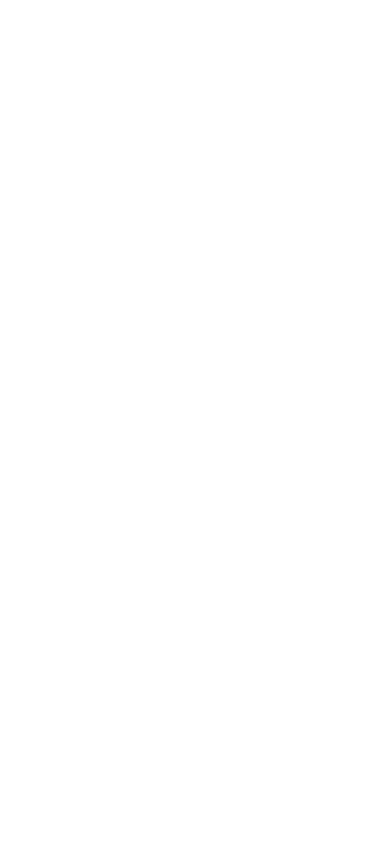
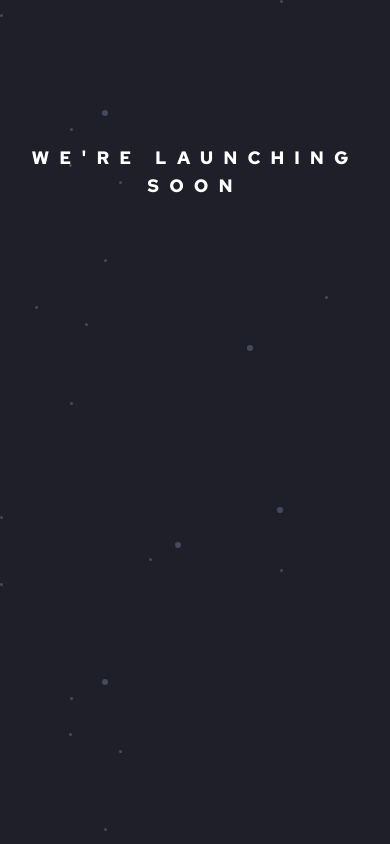
Before and after one commit to Headbwoi/launch-countdown-timer, a React (Vite) app: page / in a window 390 px wide. Built offline with nearby package versions, Linux system fonts and the light colour scheme.

Commit message:
added heading component

```diff
--- a/index.html
+++ b/index.html
@@ -4,12 +4,21 @@
     <meta charset="UTF-8" />
     <meta name="viewport" content="width=device-width, initial-scale=1.0" />
 
-    <link rel="icon" type="image/png" sizes="32x32" href="./images/favicon-32x32.png">
+    <link
+      rel="icon"
+      type="image/png"
+      sizes="32x32"
+      href="./images/favicon-32x32.png"
+    />
     <title>Frontend Mentor | Launch countdown timer</title>
-
+    <link rel="preconnect" href="https://fonts.googleapis.com" />
+    <link rel="preconnect" href="https://fonts.gstatic.com" crossorigin />
+    <link
+      href="https://fonts.googleapis.com/css2?family=Red+Hat+Text:wght@700&display=swap"
+      rel="stylesheet"
+    />
   </head>
-  <body>
-    <main id="root"></main>
+  <body id="root" class="font-redHat">
     <script type="module" src="/src/main.jsx"></script>
   </body>
 </html>
--- a/src/App.jsx
+++ b/src/App.jsx
@@ -1,7 +1,17 @@
-// import { useState } from "react"
+import Heading from "./components/Heading"
 
 function App() {
-  return <div className="App"></div>
+  return (
+    <main className="bg-Very_dark_blue min-h-screen relative before:absolute before:inset-0 before:bg-[url('../images/bg-stars.svg')] before:w-full before:h-full">
+      <div className="container px-px-mobile md:px-5 lg:px-0">
+        {/* heading */}
+        <div className="pt-36 md:pt-32">
+          <Heading />
+        </div>
+        <div className="md:w-[43.375rem]"></div>
+      </div>
+    </main>
+  )
 }
 
 export default App
--- /dev/null
+++ b/src/components/Cards.jsx
@@ -0,0 +1,5 @@
+const Cards = () => {
+  return <div></div>
+}
+
+export default Cards
--- /dev/null
+++ b/src/components/Heading.jsx
@@ -0,0 +1,9 @@
+const Heading = () => {
+  return (
+    <h1 className="text-lg text-center text-White uppercase font-redHat font-bold tracking-[10px]">
+      We're launching soon
+    </h1>
+  )
+}
+
+export default Heading
--- a/tailwind.config.cjs
+++ b/tailwind.config.cjs
@@ -8,10 +8,10 @@
     screens: {
       sm: "640px",
       md: "768px",
-      // lg: "1115px",
+      lg: "1024px",
     },
     fontFamily: {
-      sans: ["'Red Hat Text', 'sans_serif'"],
+      redHat: ["'Red Hat Text', 'sans_serif'"],
     },
     colors: {
       Grayish_blue: "hsl(237, 18%, 59%)",
@@ -21,7 +21,11 @@
       Very_dark_blue: "hsl(235, 16%, 14%)",
       black_blue: "hsl(234, 17%, 12%)",
     },
-    extend: {},
+    extend: {
+      padding: {
+        "px-mobile": "23px",
+      },
+    },
   },
   plugins: [],
 }
```
